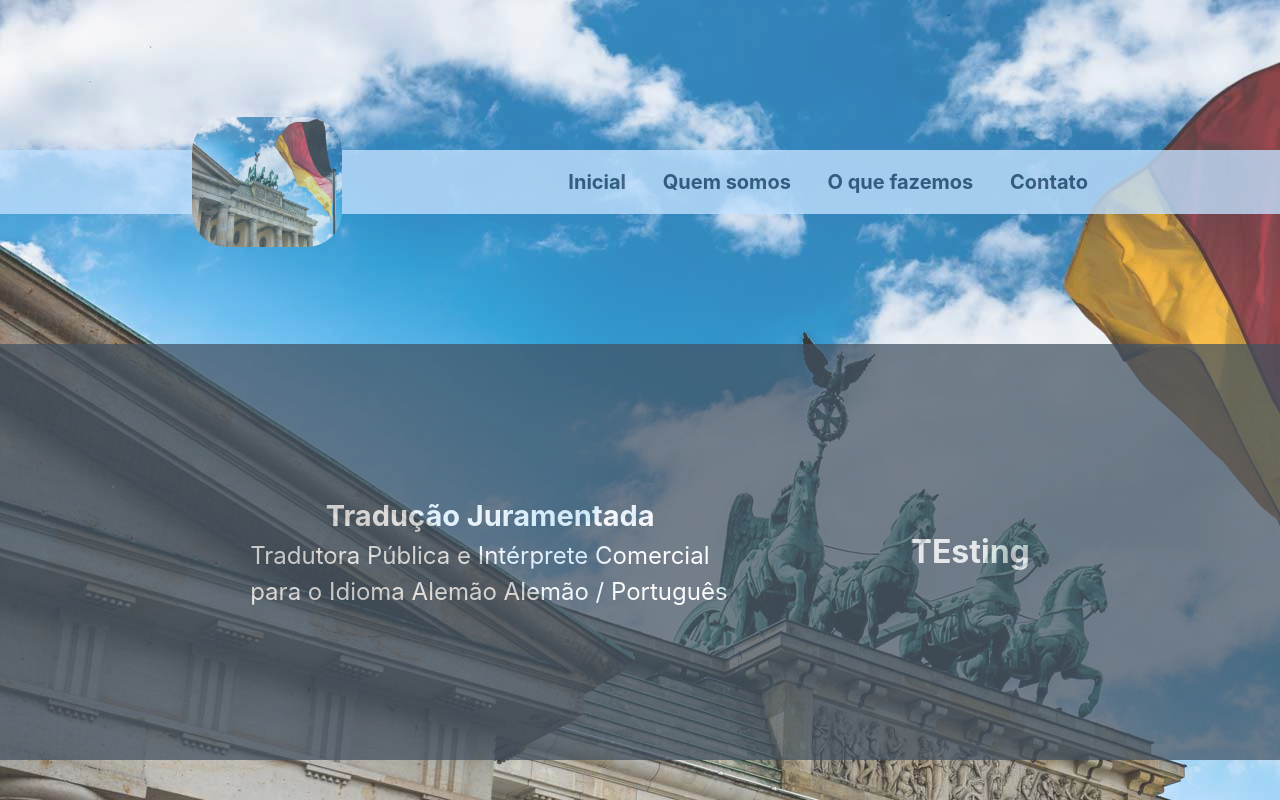
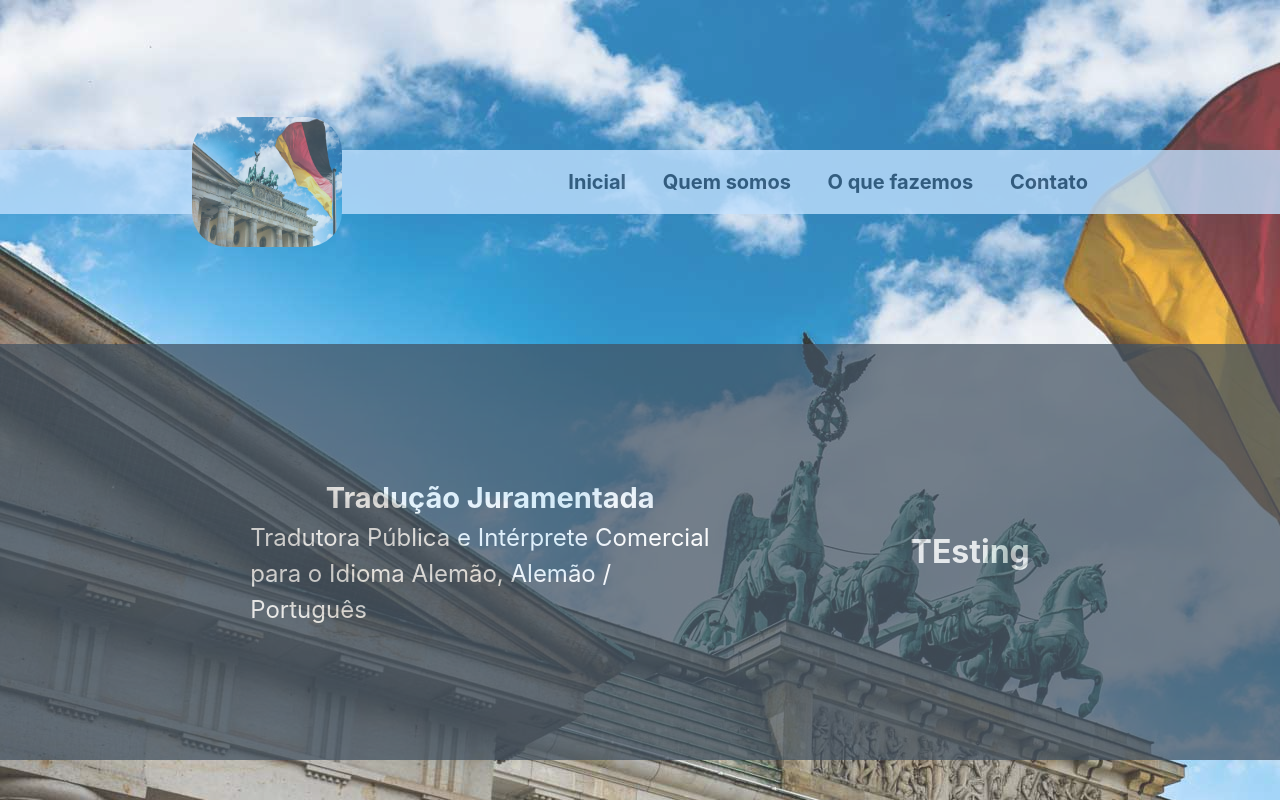
Before and after one commit to GustavoFSProg/gamm-site-web, a React (Vite) app: page / in a window 1280 px wide. Built offline with nearby package versions, Linux system fonts and the light colour scheme.

Commit message:
comitando

```diff
--- a/src/App.jsx
+++ b/src/App.jsx
@@ -1,5 +1,5 @@
 import Header from './components/Header/Header'
-import { Container, ContainerText, ContainerTraducao, ContainerTitle } from './style-app'
+import { Container, Span, ContainerText, ContainerTraducao, ContainerTitle } from './style-app'
 
 function App() {
 
@@ -11,9 +11,10 @@ function App() {
           <ContainerTraducao >
             <ContainerText >
 
-              <span style={{ fontSize: '29px', fontWeight: 'bold' }}>  Tradução Juramentada  </span>
+              <Span>
+                Tradução Juramentada  </Span>
               Tradutora Pública e Intérprete
-              Comercial para o Idioma Alemão
+              Comercial para o Idioma Alemão,
               Alemão / Português
 
             </ContainerText >
--- a/src/style-app.jsx
+++ b/src/style-app.jsx
@@ -42,6 +42,30 @@ export const ContainerTitle = styled.div`
  align-items: center;
 
 
+ @media screen and (max-width: 800px){
+  opacity: 78%;
+
+
+
+ }
+
+
+`
+export const Span = styled.span`
+ display: flex;
+
+  font-size: 29px;
+   font-weight: bold;
+
+
+ @media screen and (max-width: 800px){
+  font-size: 22px;
+  width: 110%;
+  display: flex;
+
+
+ }
+
 `
 
 export const ContainerText = styled.div`
@@ -56,4 +80,10 @@ export const ContainerText = styled.div`
  font-size: 24px;
 
 
+ @media screen and (max-width: 800px){
+  font-size: 18px;
+  width: 100%;
+
+
+ }
 `
```
